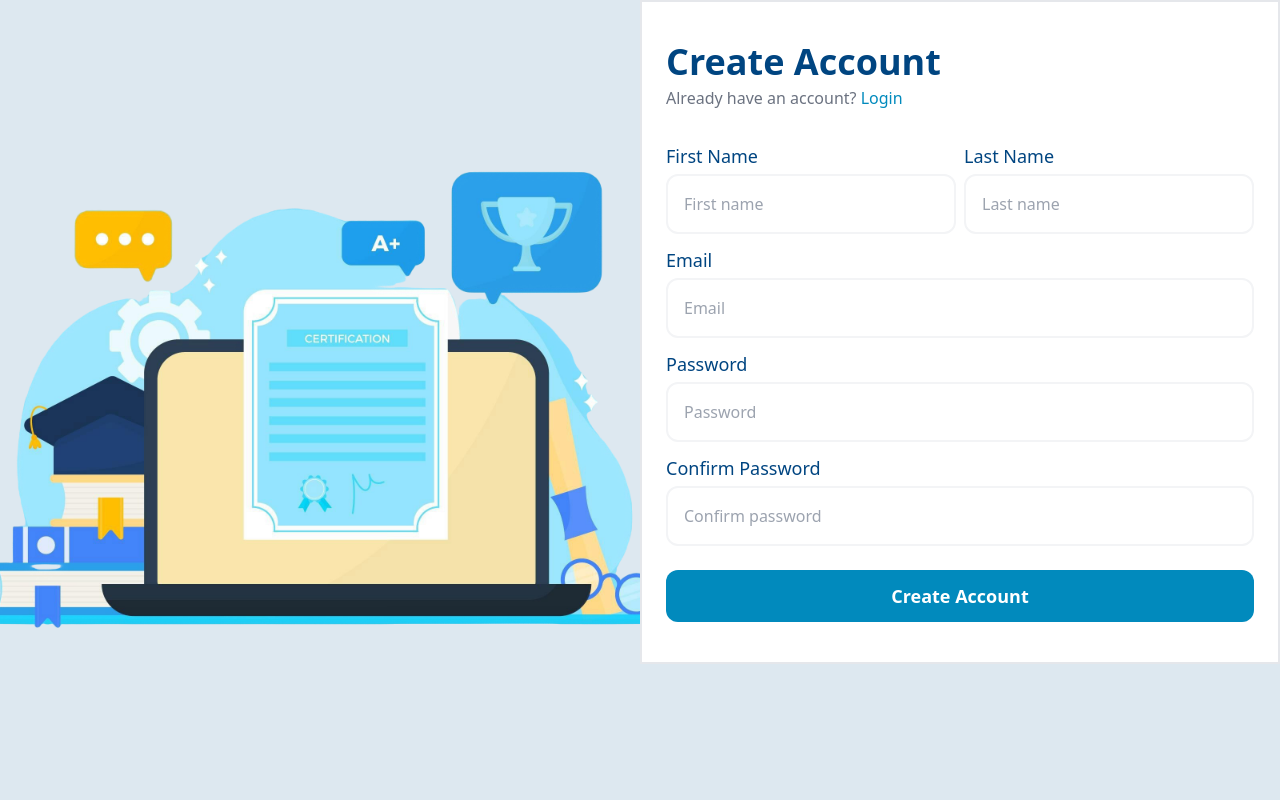
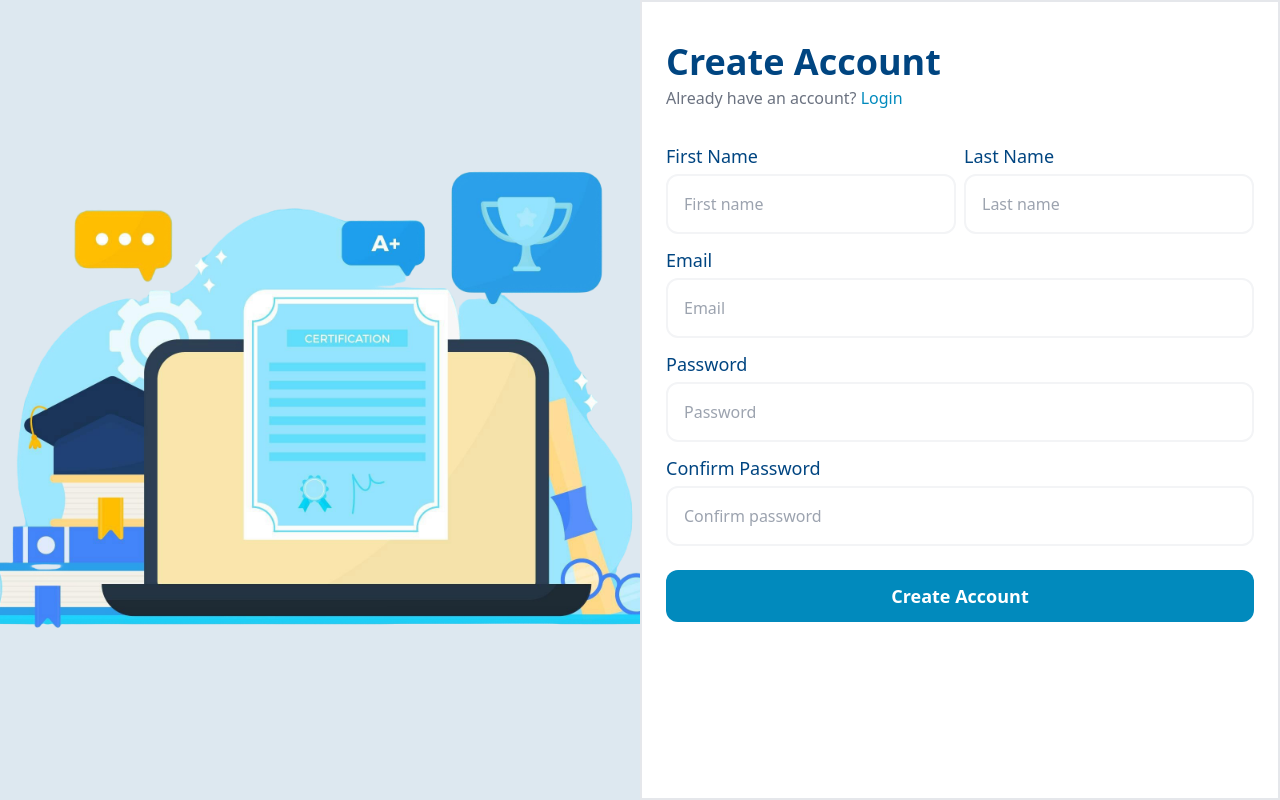
Before and after one commit to ashan2001ruh/MCQUIZ, a React (Create React App) app: page /signup in a window 1280 px wide. Built offline with nearby package versions, Linux system fonts and the light colour scheme.

Commit message:
Change the form in Signup Page

```diff
--- a/src/components/SignupPage/signupform.jsx
+++ b/src/components/SignupPage/signupform.jsx
@@ -85,7 +85,7 @@ export default function Signup() {
   };
 
   return (
-    <div className="bg-white px-6 py-10 border-2 border-gray-200 w-full">
+    <div className="bg-white px-6 py-10 border-2 border-gray-200 w-full h-full flex flex-col justify center">
       <h1 className="text-4xl font-sans font-bold text-[#004581]">Create Account</h1>
       <p className="font-sans font-medium text-medium text-gray-500 mt-1">
         Already have an account?{' '}
```
